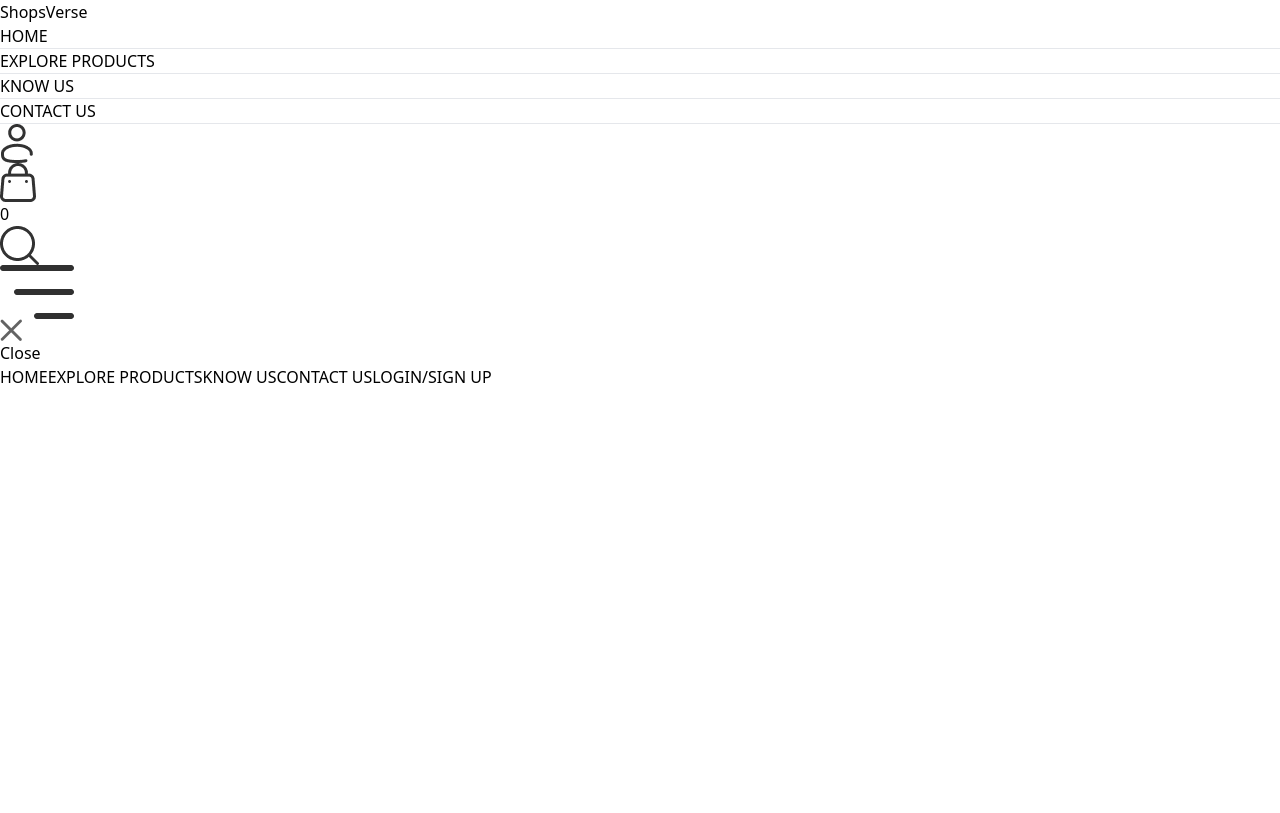
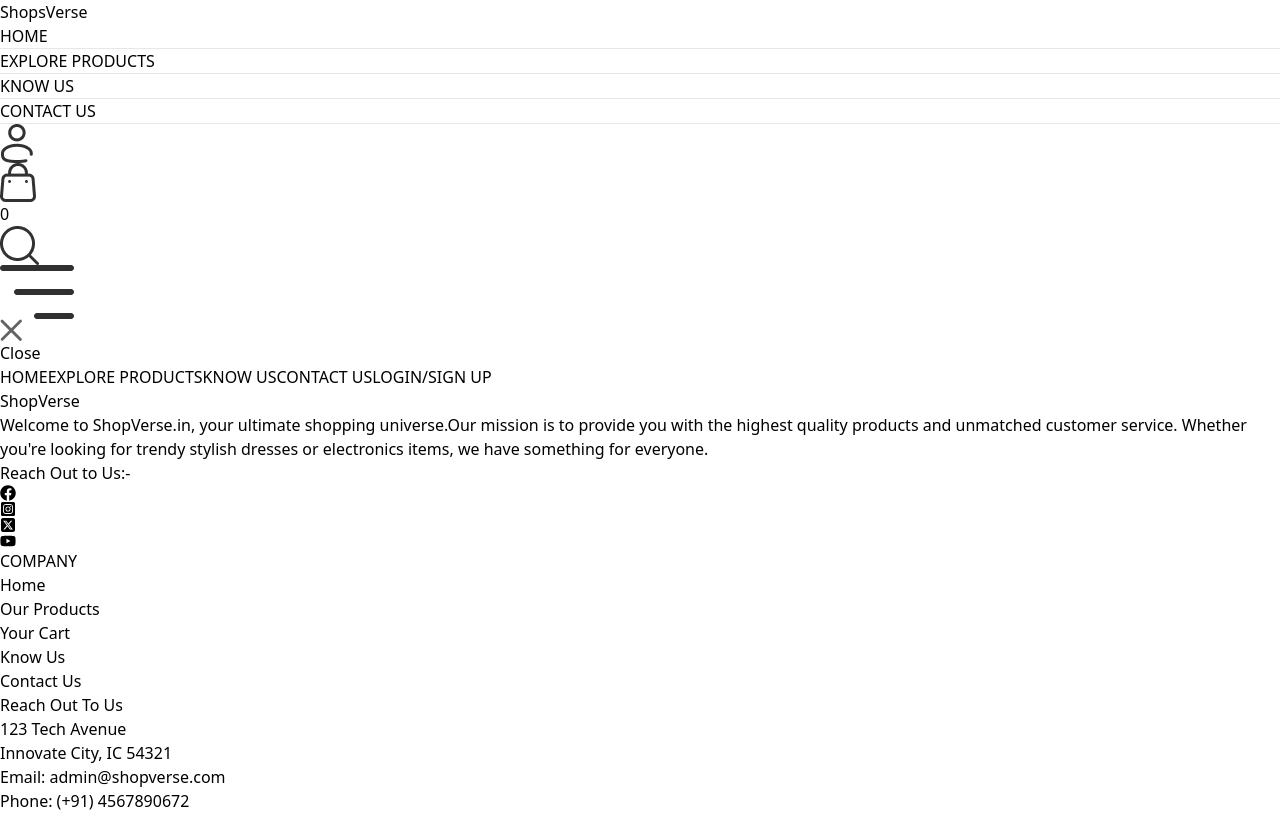
Before and after one commit to Shuvam-2000/ShopVerse, a React (Vite) app: page /searchbar in a window 1280 px wide. Built offline with nearby package versions, Linux system fonts and the light colour scheme.

Commit message:
footer component completed

```diff
--- a/src/components/Footer.jsx
+++ b/src/components/Footer.jsx
@@ -1,9 +1,56 @@
-
+import { Link } from "react-router-dom"
+import { FaFacebook } from "react-icons/fa";
+import { FaInstagramSquare } from "react-icons/fa";
+import { FaSquareXTwitter } from "react-icons/fa6";
+import { FaYoutube } from "react-icons/fa";
 
 const Footer = () => {
   return (
-    <div>
-
+    <div className="text-[#414141]">
+      <div className="flex flex-col sm:grid grid-cols-[3fr_1fr_1fr] gap-14 my-10 mt-20 text-sm">
+        <div className="sm:border-r border-gray-300">
+          <h1 className="sm:text-3xl text-3xl font-medium">
+            Shop<span className="text-[#f21c1c]">Verse</span>
+          </h1>
+          <p className="mt-4 font-mono text-left">
+            Welcome to ShopVerse.in, your ultimate shopping universe.Our mission is to provide you with the highest quality products and unmatched customer service. Whether you're looking for trendy stylish dresses or electronics items, we have something for everyone.
+          </p>
+          <h2 className="mt-2 text-md font-mono">
+            Reach Out to Us:-
+          </h2>
+          <div className="flex gap-2 mt-1 cursor-pointer">
+            <FaFacebook className="mt-2 w-[20px] hover:hover:text-[#f21c1c]"/>
+            <FaInstagramSquare className="mt-2 w-[20px] hover:hover:text-[#f21c1c]"/>
+            <FaSquareXTwitter className="mt-2 w-[20px] hover:hover:text-[#f21c1c]"/>
+            <FaYoutube className="mt-2 w-[20px] hover:hover:text-[#f21c1c]"/>
+          </div>
+        </div>
+        <div className="flex flex-col gap-1 cursor-pointer font-mono sm:border-r border-gray-300">
+          <h2 className="text-lg font-semibold mb-4 trackign-widest">COMPANY</h2>
+          <Link to='/' className="text-black">
+            <p className="text-[#414141] hover:text-[#f21c1c]">Home</p>
+          </Link>
+          <Link to='/exploreproducts' className="text-black">
+            <p className="text-[#414141] hover:text-[#f21c1c]">Our Products</p>
+          </Link>
+          <Link to='/cart' className="text-black">
+            <p className="text-[#414141] hover:text-[#f21c1c]">Your Cart</p>
+          </Link>
+          <Link to='/aboutus' className="text-black">
+            <p className="text-[#414141] hoer:text-[#f21c1c]">Know Us</p>
+          </Link>
+          <Link to='/contact' className="text-black">
+            <p className="text-[#414141] hoer:text-[#f21c1c]">Contact Us</p>
+          </Link>
+        </div>
+        <div className="font-mono">
+          <h2 className="text-lg font-semibold mb-4 tracking-widest">Reach Out To Us</h2>
+          <p className='mb-2'>123 Tech Avenue</p>
+          <p className='mb-2'>Innovate City, IC 54321</p>
+          <p className='mb-2 cursor-pointer'>Email: <span className="hover:text-[#f21c1c]">admin@shopverse.com</span></p>
+          <p className="cursor-pointer">Phone: <span className="hover:text-[#f21c1c]">(+91) 4567890672</span></p>
+        </div>
+      </div>
     </div>
   )
 }
```
